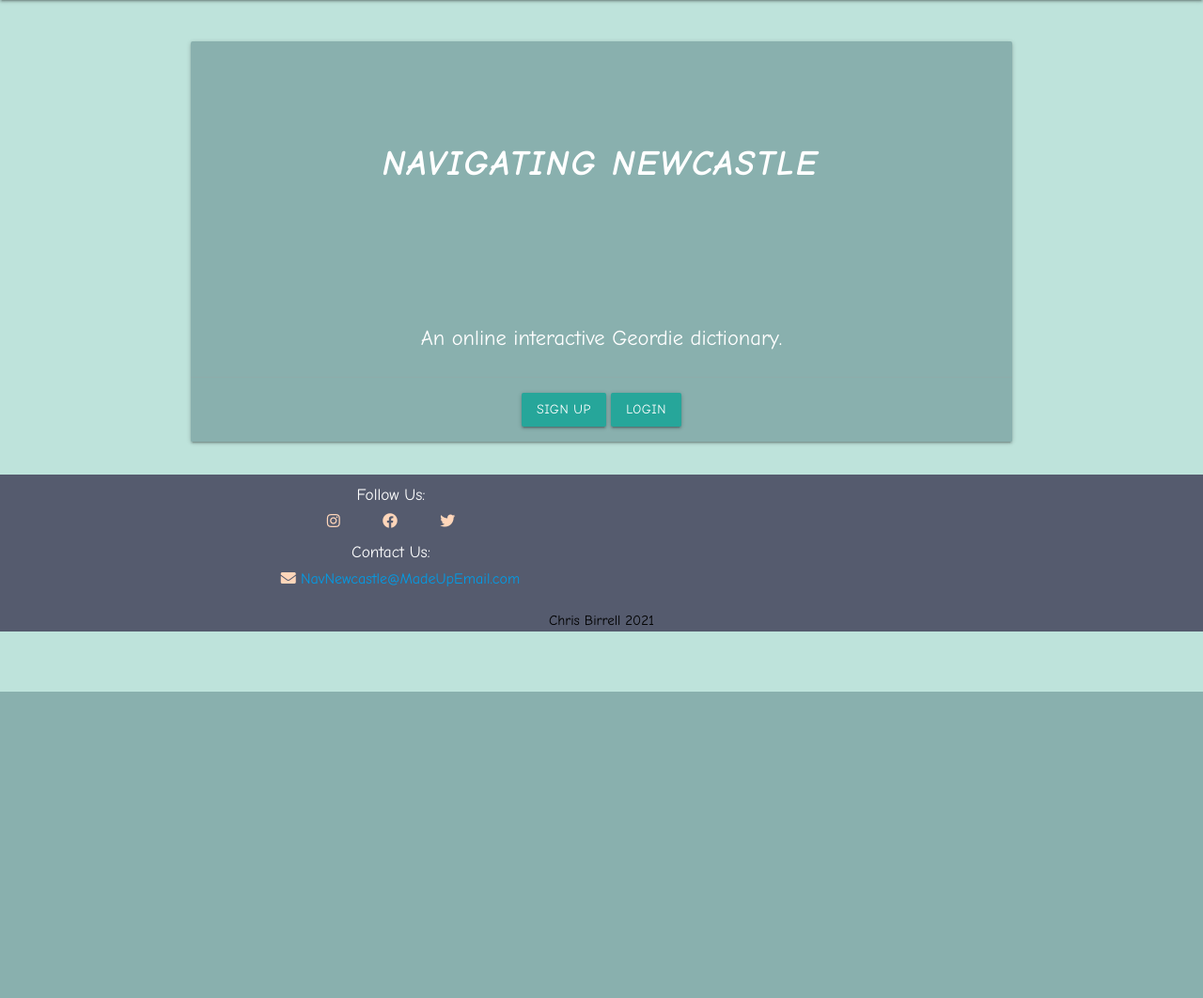
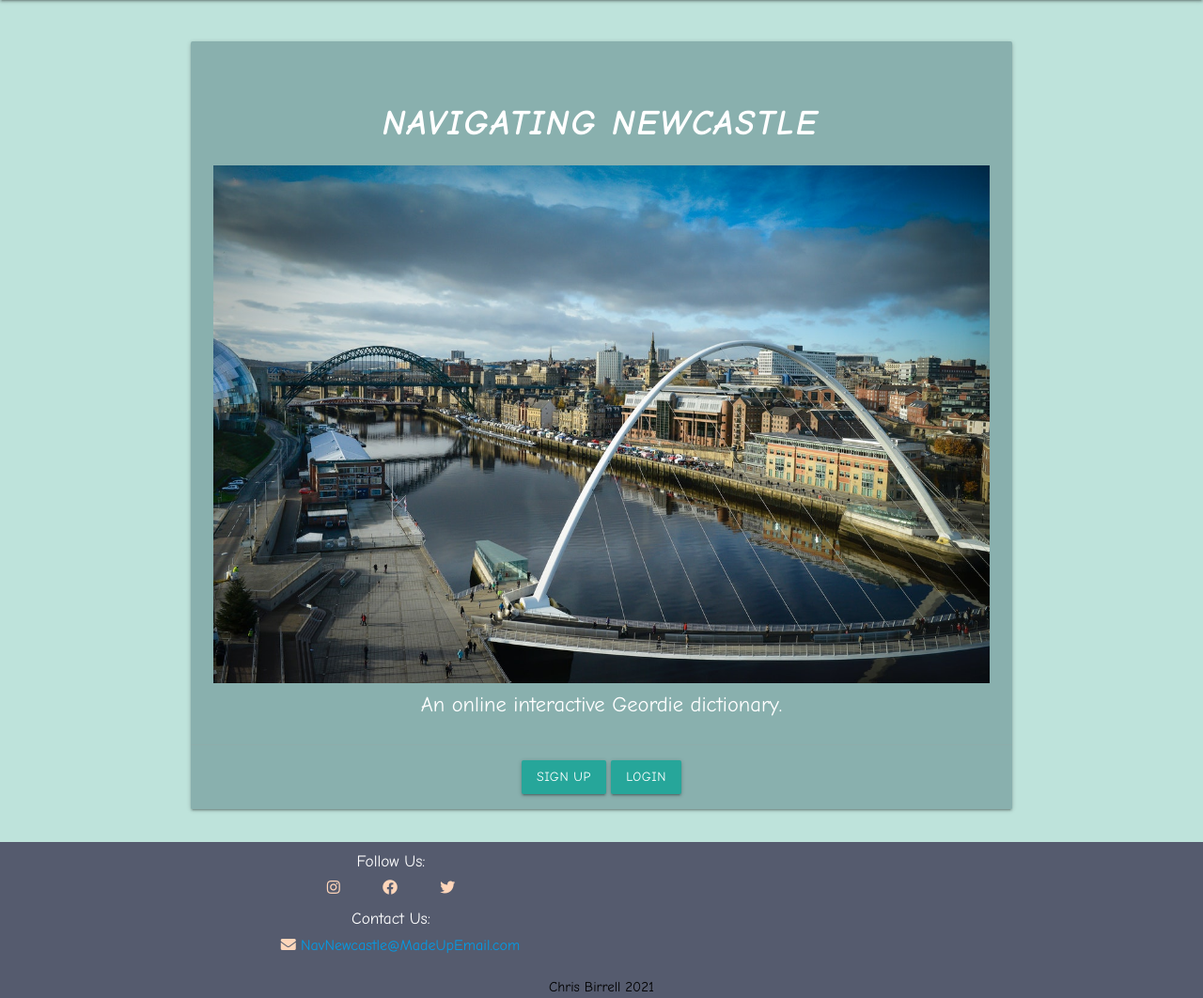
Before and after one commit to Birrellc/Navigating-Newcastle, a Flask app: page / in a window 1280 px wide. Shown: the part 64-1126 px from the top of the page at 94% size. Before the commit the page ends 800 px from the top, so only its background shows below. Run offline with Flask 2, Linux system fonts and the light colour scheme; some libraries are stand-ins or nearby versions.

Commit message:
Style: added image to index and styled forms

```diff
--- a/static/css/style.css
+++ b/static/css/style.css
@@ -25,7 +25,6 @@ nav {
   width: 100%;
   height: 100%;
   max-height: 100%;
-  padding-top: 5%;
   margin-top: 5%;
   overflow: auto;
 }
@@ -57,11 +56,15 @@ i.fa-envelope {
 .navigating-header {
   font-weight: 700;
   font-size: 2.5rem;
-  padding-bottom: 15%;
   text-transform: uppercase;
   font-style: italic;
   letter-spacing: 2px;
   margin-right: 2px;
+}
+
+.main-img {
+  height: 100%;
+  width: 100%;
 }
 
 .home-text {
@@ -160,3 +163,7 @@ i.fa-envelope {
   letter-spacing: 2px;
   margin-right: 2px;
 }
+
+.cheese {
+  color: white;
+}
--- a/templates/add_word.html
+++ b/templates/add_word.html
@@ -26,7 +26,7 @@
     </div>
     <div class="row">
       <div class="form-group col s12">
-        {{ form.example.label }} {{ form.example }}
+        {{ form.example.label(class_="form-text") }} {{ form.example }}
       </div>
     </div>
     <div class="row">{{ form.submit }}</div>
--- a/templates/dictionary.html
+++ b/templates/dictionary.html
@@ -13,7 +13,7 @@
       <div class="row">
         <div class="form-group col s12">
           <i class="fas fa-search"></i>
-          {{ form.word.label }} {{ form.word }}
+          {{ form.word.label(class_="form-text") }} {{ form.word }}
         </div>
       </div>
       <div class="row">{{ form.submit(class_="btn") }}</div>
--- a/templates/index.html
+++ b/templates/index.html
@@ -6,6 +6,9 @@
     <div class="card jumbotron center-align">
 <div class="card-content white-text">
     <h1 class="navigating-header">Navigating Newcastle</h1>
+    <div class="image">
+      <img class="responsive-img main-img" src="../static/images/nn-home.jpg" alt="">
+    </div>
     <p class="home-text">
       An online interactive Geordie dictionary.
     </p>
--- a/templates/login.html
+++ b/templates/login.html
@@ -23,12 +23,12 @@
           {{ form.hidden_tag() }}
           <div class="row">
             <div class="form-group col s12">
-              {{ form.username.label }} {{ form.username }}
+              {{ form.username.label(class_="form-text") }} {{ form.username }}
             </div>
           </div>
           <div class="row">
             <div class="form-group col s12">
-              {{ form.password.label }} {{ form.password }}
+              {{ form.password.label(class_="form-text") }} {{ form.password }}
             </div>
           </div>
           <div class="row">{{form.submit(class_="btn")}}</div>
--- a/templates/signup.html
+++ b/templates/signup.html
@@ -21,12 +21,12 @@
           {{ form.hidden_tag() }}
           <div class="row">
             <div class="form-group col s12">
-              {{ form.username.label }} {{ form.username }}
+              {{ form.username.label(class_="form-text") }} {{ form.username }}
             </div>
           </div>
           <div class="row">
             <div class="form-group col s12">
-              {{ form.password.label }} {{ form.password }}
+              {{ form.password.label(class_="form-text") }} {{ form.password }}
             </div>
           </div>
           <div class="row">{{form.submit(class_="btn")}}</div>
```
Also changed, not shown: static/images/nn-home.jpg (added).
